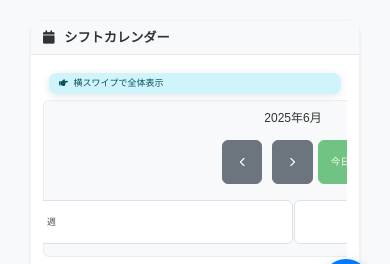
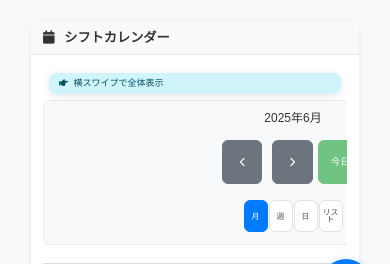
Before and after one commit to betweentabin/wakakusa-shift, a Django app: page /calendar/ in a window 390 px wide. Shown: the part 385-649 px from the top of the page. Run offline with Django 5.2, Linux system fonts and the light colour scheme; a user stored in the database is signed in; data comes from the database, SQL or seed files in the repository; both versions use the stored data as it was after the commit; some libraries are stand-ins or nearby versions.

```diff
--- a/templates/base.html
+++ b/templates/base.html
@@ -104,6 +104,15 @@
       font-weight: 500;
       border: none;
       box-shadow: 0 2px 8px rgba(0, 0, 0, 0.1);
+      position: relative;
+    }
+
+    .alert .btn-close {
+      position: absolute;
+      top: 50%;
+      right: 0.75rem;
+      transform: translateY(-50%);
+      padding: 0.375rem;
     }
 
     /* ボタンの基本設定 */
@@ -222,8 +231,14 @@
       /* アラートメッセージの調整 */
       .alert {
         margin: 8px;
-        padding: 8px 12px;
+        padding: 8px 40px 8px 12px; /* 右側に閉じるボタンのスペースを確保 */
         font-size: 0.85rem;
+      }
+
+      .alert .btn-close {
+        right: 0.5rem;
+        padding: 0.25rem;
+        font-size: 0.8rem;
       }
 
       .alert .btn-close {
@@ -271,8 +286,14 @@
       /* アラートメッセージの極小画面対応 */
       .alert {
         margin: 6px;
-        padding: 6px 10px;
+        padding: 6px 35px 6px 10px; /* 右側に閉じるボタンのスペースを確保 */
         font-size: 0.8rem;
+      }
+
+      .alert .btn-close {
+        right: 0.4rem;
+        padding: 0.2rem;
+        font-size: 0.7rem;
       }
     }
 
--- a/templates/shift_management/calendar.html
+++ b/templates/shift_management/calendar.html
@@ -209,11 +209,13 @@
       gap: 2px;
     }
 
-    .fc-header-toolbar .fc-toolbar-chunk:last-child .fc-button {
-      flex: 0 0 auto;
-      min-width: 30px;
-      font-size: 0.65rem;
-      padding: 3px 4px;
+    .fc-header-toolbar .fc-toolbar-chunk:last-child .fc-button-group .fc-button {
+      flex: 0 0 auto !important;
+      min-width: 30px !important;
+      max-width: 30px !important;
+      font-size: 0.8rem !important;
+      padding: 6px 4px !important;
+      width: 30px !important;
     }
 
     .fc-button {
@@ -299,11 +301,13 @@
       gap: 1px;
     }
 
-    .fc-header-toolbar .fc-toolbar-chunk:last-child .fc-button {
-      flex: 0 0 auto;
-      font-size: 0.55rem;
-      padding: 2px 3px;
-      min-width: 26px;
+    .fc-header-toolbar .fc-toolbar-chunk:last-child .fc-button-group .fc-button {
+      flex: 0 0 auto !important;
+      font-size: 0.7rem !important;
+      padding: 5px 3px !important;
+      min-width: 26px !important;
+      max-width: 26px !important;
+      width: 26px !important;
     }
 
     /* カードのパディング調整 */
@@ -349,11 +353,13 @@
       font-size: 0.9rem;
     }
 
-    .fc-button {
-      font-size: 0.55rem;
-      padding: 2px 3px;
-      min-height: 24px;
-      min-width: 24px;
+    .fc-header-toolbar .fc-toolbar-chunk:last-child .fc-button-group .fc-button {
+      font-size: 0.65rem !important;
+      padding: 4px 3px !important;
+      min-height: 32px !important;
+      min-width: 24px !important;
+      max-width: 24px !important;
+      width: 24px !important;
     }
 
     .card-body {
```
Also changed, not shown: templates/shift_management/staff_calendar.html (+21 -15 lines), db.sqlite3.
